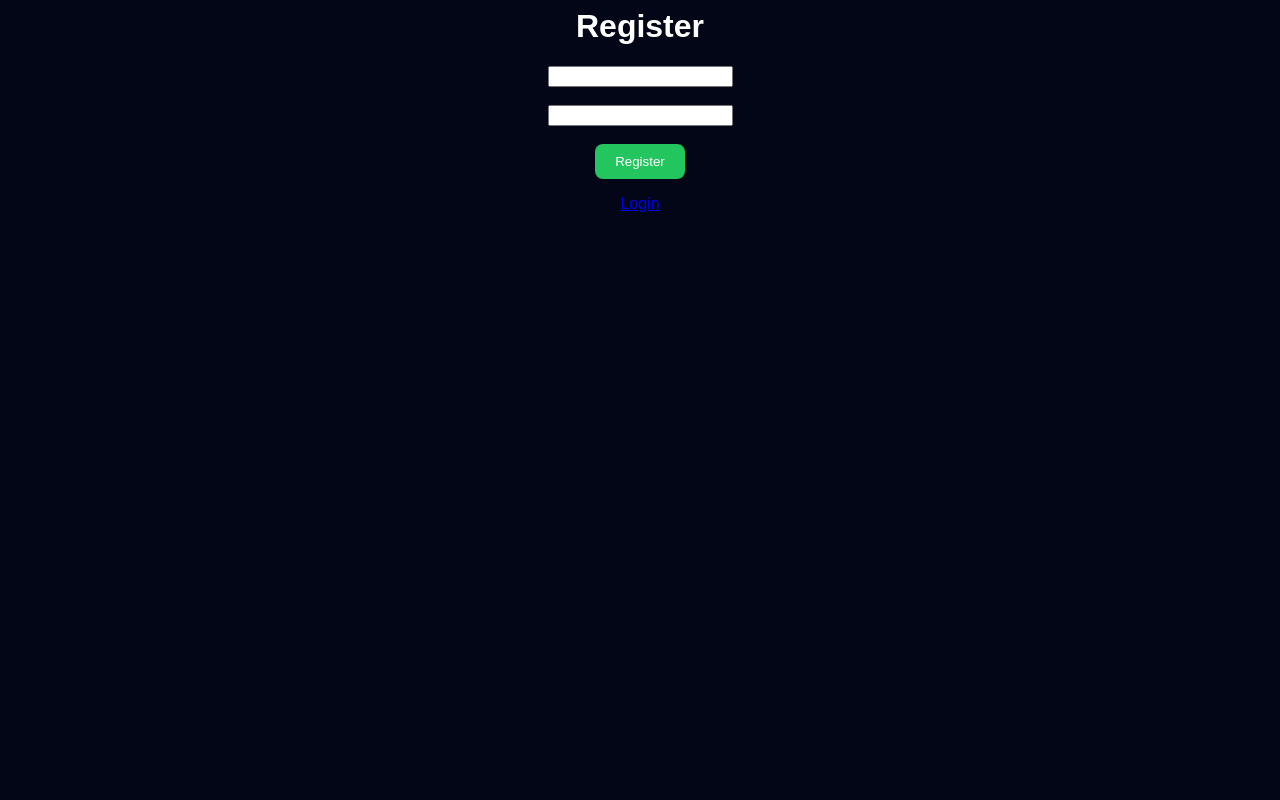
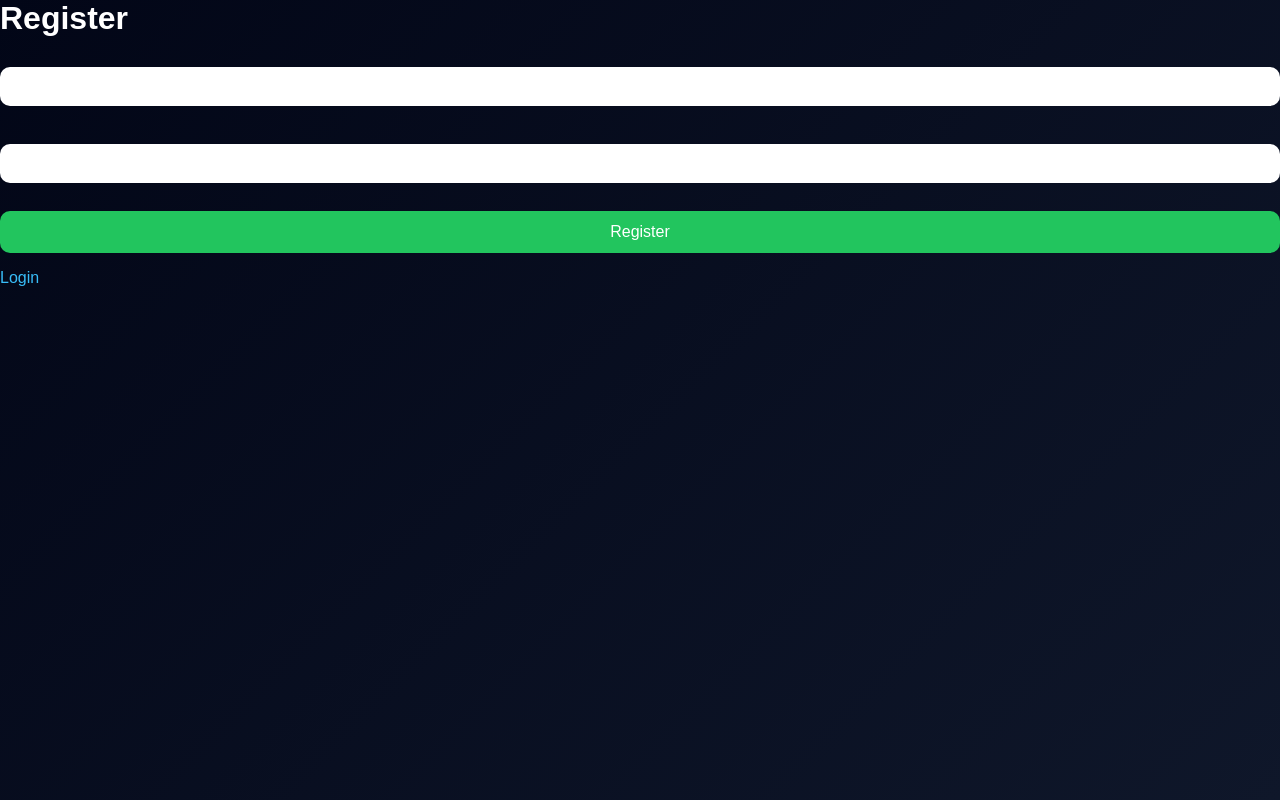
Before and after one commit to agolummaxwell-bot/scam-detector, a Flask app: page /register in a window 1280 px wide. Run offline with Flask 3, Linux system fonts and the light colour scheme.

Commit message:
Update style.css

```diff
--- a/static/style.css
+++ b/static/style.css
@@ -1,21 +1,68 @@
 body {
-    background: #020617;
+    margin: 0;
+    padding: 0;
+    background: linear-gradient(135deg, #020617, #0f172a);
+    font-family: Arial, sans-serif;
     color: white;
-    text-align: center;
-    font-family: Arial;
 }
 
-textarea {
-    width: 80%;
-    height: 120px;
-    border-radius: 10px;
-    padding: 10px;
+/* Center container */
+.container {
+    width: 90%;
+    max-width: 400px;
+    margin: 100px auto;
+    background: #111827;
+    padding: 30px;
+    border-radius: 15px;
+    box-shadow: 0 0 30px rgba(0,0,0,0.5);
+    text-align: center;
 }
 
+/* Titles */
+h1 {
+    margin-bottom: 20px;
+}
+
+/* Inputs */
+input, textarea {
+    width: 100%;
+    padding: 12px;
+    margin: 10px 0;
+    border-radius: 10px;
+    border: none;
+    outline: none;
+}
+
+/* Buttons */
 button {
-    padding: 10px 20px;
+    width: 100%;
+    padding: 12px;
     background: #22c55e;
     border: none;
+    border-radius: 10px;
     color: white;
-    border-radius: 8px;
+    font-size: 16px;
+    cursor: pointer;
 }
+
+button:hover {
+    background: #16a34a;
+}
+
+/* Links */
+a {
+    color: #38bdf8;
+    text-decoration: none;
+}
+
+a:hover {
+    text-decoration: underline;
+}
+
+/* Result cards */
+.result {
+    margin-top: 20px;
+    padding: 15px;
+    border-radius: 10px;
+    background: #1f2937;
+}
```
